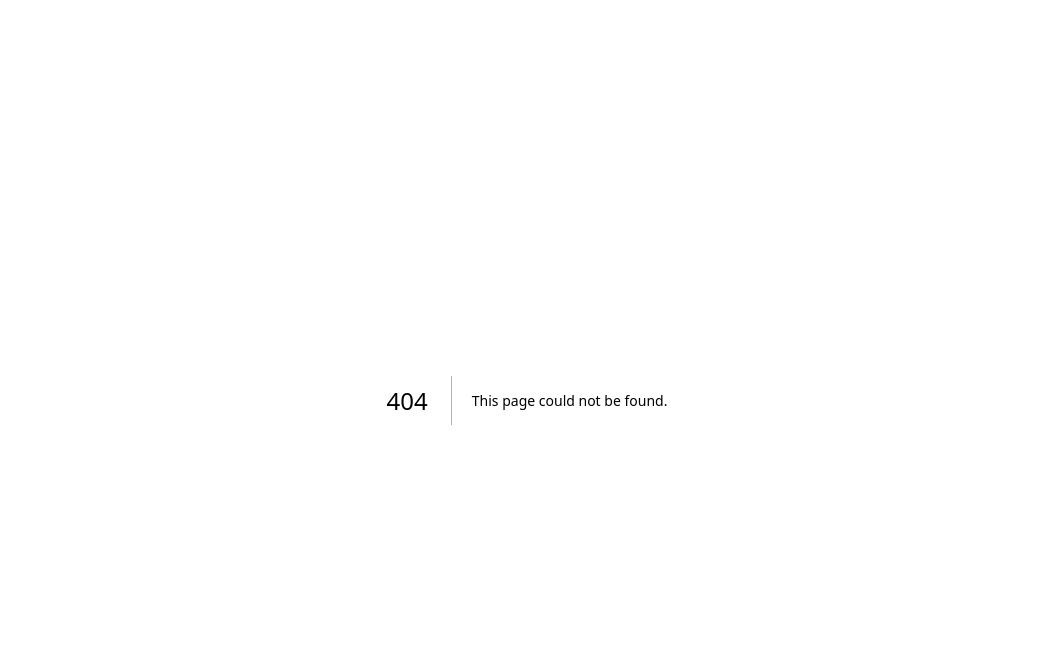
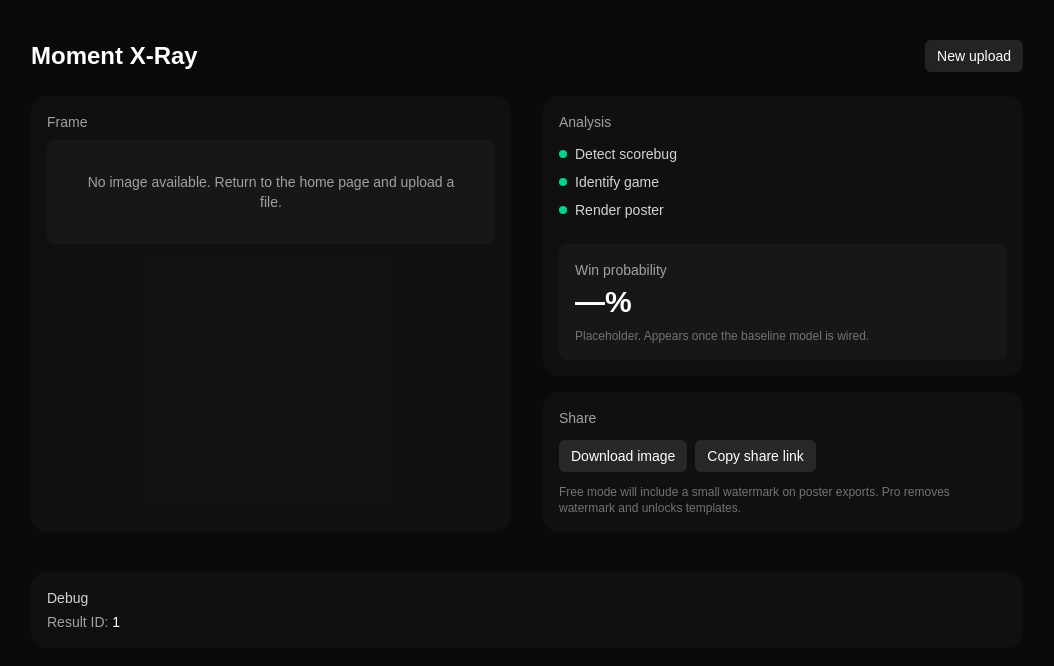
Before and after one commit to ProCO-RPHopkins/gamesnap-xray, a Next.js app in the folder web/: page /result/1 in a window 1280 px wide. Before the commit this address had no page. Shown: the top 666 px of the page, without its empty margins (113-1167 px from the left). Built offline with nearby package versions, Linux system fonts and the light colour scheme.

Commit message:
feat(web): result page stub with analysis checklist and share actions; route upload --> result

```diff
--- a/web/src/app/page.tsx
+++ b/web/src/app/page.tsx
@@ -1,34 +1,25 @@
 'use client';
 
 import { useRef, useState } from 'react';
+import { useRouter } from 'next/navigation';
 
 /**
  * Home page: file uploader + "Try demo".
  *
- * Behavior:
- *  - Accepts a single image via click or drag&drop.
- *  - Sends a multipart/form-data POST to /api/upload.
- *  - Displays the returned id/filename and a link to view the stored file.
- *  - "Try demo" opens a static demo image (public/demo/nba_01.jpg).
- *
- * Notes:
- *  - This step stops short of a "result" page; it is for end-to-end upload verification.
- *  - Uploaded files are stored under tmp/uploads (git-ignored).
+ * After a successful upload, navigates to /result/:id?f=<filename>.
  */
 export default function Home() {
+  const router = useRouter();
   const inputRef = useRef<HTMLInputElement | null>(null);
   const [dragOver, setDragOver] = useState(false);
   const [loading, setLoading] = useState(false);
-  const [response, setResponse] = useState<{ id: string; filename: string; mime: string } | null>(null);
   const [error, setError] = useState<string | null>(null);
 
   async function handleFiles(files: FileList | null) {
     setError(null);
-    setResponse(null);
     if (!files || files.length === 0) return;
     const file = files[0];
 
-    // Basic MIME allowlist check; server validates further.
     if (!/^image\//.test(file.type)) {
       setError('Please choose an image file.');
       return;
@@ -40,10 +31,10 @@ export default function Home() {
       fd.append('file', file);
       const res = await fetch('/api/upload', { method: 'POST', body: fd });
       const data = await res.json();
-      if (!res.ok) {
-        throw new Error(data?.error || 'Upload failed');
-      }
-      setResponse(data);
+      if (!res.ok) throw new Error(data?.error || 'Upload failed');
+
+      // Navigate to result page with id + filename query
+      router.push(`/result/${data.id}?f=${encodeURIComponent(data.filename)}`);
     } catch (e: any) {
       setError(e?.message || 'Upload failed');
     } finally {
@@ -95,51 +86,19 @@ export default function Home() {
 
           <div className="mt-8">
             <a
-              href="/demo/nba_01.jpg"
-              target="_blank"
-              rel="noreferrer"
+              href="/result/demo?demo=1"
               className="text-sm text-neutral-300 underline hover:text-white"
             >
-              Try a demo image
+              Try a demo first
             </a>
           </div>
         </div>
 
-        {/* Status + response */}
+        {/* Status */}
         <section className="mt-8 space-y-4">
           {error && (
             <div className="rounded-lg bg-red-600/10 border border-red-700/40 p-4 text-sm text-red-300">
               {error}
-            </div>
-          )}
-
-          {response && (
-            <div className="rounded-lg bg-neutral-900/60 border border-neutral-800 p-4">
-              <div className="text-sm text-neutral-400 mb-2">Upload successful</div>
-              <div className="grid gap-1 text-sm">
-                <div>
-                  <span className="text-neutral-400">id:</span>{' '}
-                  <span className="text-white">{response.id}</span>
-                </div>
-                <div>
-                  <span className="text-neutral-400">filename:</span>{' '}
-                  <a
-                    className="text-emerald-400 underline hover:text-emerald-300 break-all"
-                    href={`/api/uploads/${encodeURIComponent(response.filename)}`}
-                    target="_blank"
-                    rel="noreferrer"
-                  >
-                    {response.filename}
-                  </a>
-                </div>
-                <div>
-                  <span className="text-neutral-400">mime:</span>{' '}
-                  <span className="text-white">{response.mime}</span>
-                </div>
-              </div>
-              <div className="mt-3 text-xs text-neutral-500">
-                The link opens the stored file streamed by <code>/api/uploads/[filename]</code>.
-              </div>
             </div>
           )}
         </section>
--- /dev/null
+++ b/web/src/app/result/[id]/page.tsx
@@ -0,0 +1,157 @@
+'use client';
+
+import Link from 'next/link';
+import { useEffect, useMemo, useState } from 'react';
+import { useParams, useSearchParams } from 'next/navigation';
+
+/**
+ * ResultPage
+ * -----------
+ * Displays the uploaded (or demo) image, a placeholder "analysis" checklist,
+ * and basic share actions. This is a stub intended to drive UI/UX until
+ * OCR and game-matching are implemented.
+ *
+ * URL shapes:
+ *   /result/:id?f=<filename>           ← uploaded file served by /api/uploads
+ *   /result/demo?demo=1                ← built-in static demo image
+ *
+ * Query params:
+ *   - f: filename under tmp/uploads (e.g., "uuid.jpg")
+ *   - demo: "1" to use /demo/nba_01.jpg
+ *
+ * Notes:
+ *   - Uses Next.js client hooks (useParams/useSearchParams) to avoid
+ *     async params/searchParams migration warnings in Next 15.
+ *
+ * TODO: replace placeholder analysis with real pipeline results.
+ * TODO: add poster preview/export (watermark in free tier).
+ */
+export default function ResultPage() {
+  const params = useParams<{ id: string }>();
+  const search = useSearchParams();
+
+  // Dynamic segment and query params (client-safe)
+  const id = String(params.id);
+  const filename = search.get('f') ?? '';
+  const isDemo = search.get('demo') === '1';
+
+  // Resolve image source (uploaded vs. demo).
+  const imgSrc = useMemo(() => {
+    if (isDemo) return '/demo/nba_01.jpg';
+    if (filename) return `/api/uploads/${encodeURIComponent(filename)}`;
+    return '';
+  }, [isDemo, filename]);
+
+  // Share feedback state
+  const [copied, setCopied] = useState(false);
+  useEffect(() => {
+    if (!copied) return;
+    const t = setTimeout(() => setCopied(false), 1500);
+    return () => clearTimeout(t);
+  }, [copied]);
+
+  async function copyShareLink() {
+    try {
+      await navigator.clipboard.writeText(window.location.href);
+      setCopied(true);
+    } catch {
+      setCopied(false);
+      alert('Could not copy link to clipboard.');
+    }
+  }
+
+  return (
+    <main className="min-h-screen bg-neutral-950 text-white">
+      <div className="mx-auto max-w-5xl px-4 py-10">
+        <div className="mb-6 flex items-center justify-between">
+          <h1 className="text-2xl font-semibold">Moment X-Ray</h1>
+          <Link
+            className="rounded-md bg-white/10 px-3 py-1.5 text-sm hover:bg-white/15"
+            href="/"
+          >
+            New upload
+          </Link>
+        </div>
+
+        <div className="grid gap-8 md:grid-cols-2">
+          {/* Left: image */}
+          <div className="rounded-2xl bg-neutral-900/50 p-4">
+            <div className="text-neutral-400 text-sm mb-2">Frame</div>
+            {imgSrc ? (
+              // eslint-disable-next-line @next/next/no-img-element
+              <img
+                src={imgSrc}
+                alt="uploaded or demo frame"
+                className="rounded-lg w-full object-contain"
+              />
+            ) : (
+              <div className="rounded-lg bg-neutral-900 p-8 text-center text-sm text-neutral-400">
+                No image available. Return to the home page and upload a file.
+              </div>
+            )}
+          </div>
+
+          {/* Right: analysis + share */}
+          <div className="space-y-4">
+            <div className="rounded-2xl bg-neutral-900/50 p-4">
+              <div className="mb-3 text-neutral-400 text-sm">Analysis</div>
+              <ol className="space-y-2">
+                {['Detect scorebug', 'Identify game', 'Render poster'].map((label) => (
+                  <li key={label} className="flex items-center gap-2 text-sm">
+                    <span className="inline-flex h-2 w-2 rounded-full bg-emerald-400" />
+                    <span className="text-neutral-300">{label}</span>
+                  </li>
+                ))}
+              </ol>
+
+              <div className="mt-6 rounded-lg bg-neutral-900 p-4">
+                <div className="text-sm text-neutral-400">Win probability</div>
+                <div className="mt-1 text-3xl font-semibold">—%</div>
+                <div className="mt-2 text-xs text-neutral-500">
+                  Placeholder. Appears once the baseline model is wired.
+                </div>
+              </div>
+            </div>
+
+            <div className="rounded-2xl bg-neutral-900/50 p-4">
+              <div className="mb-3 text-neutral-400 text-sm">Share</div>
+              <div className="flex flex-wrap gap-2">
+                {/* For now, downloading original image; will swap for poster export. */}
+                <a
+                  className="rounded-md bg-white/10 px-3 py-1.5 text-sm hover:bg-white/15"
+                  href={imgSrc || '#'}
+                  download
+                >
+                  Download image
+                </a>
+                <button
+                  className="rounded-md bg-white/10 px-3 py-1.5 text-sm hover:bg-white/15"
+                  onClick={copyShareLink}
+                >
+                  {copied ? 'Link copied!' : 'Copy share link'}
+                </button>
+              </div>
+              <div className="mt-3 text-xs text-neutral-500">
+                Free mode will include a small watermark on poster exports. Pro removes watermark and unlocks templates.
+              </div>
+            </div>
+          </div>
+        </div>
+
+        {/* Debug info (useful during early development) */}
+        <div className="mt-10 rounded-2xl bg-neutral-900/50 p-4 text-sm text-neutral-300">
+          <div className="font-medium">Debug</div>
+          <div className="mt-1 text-neutral-400">
+            Result ID: <span className="text-white">{id}</span>
+          </div>
+          {filename && (
+            <div className="text-neutral-400">
+              File: <span className="text-white">{filename}</span>
+            </div>
+          )}
+          {isDemo && <div className="text-neutral-400">Mode: demo</div>}
+        </div>
+      </div>
+    </main>
+  );
+}
```
